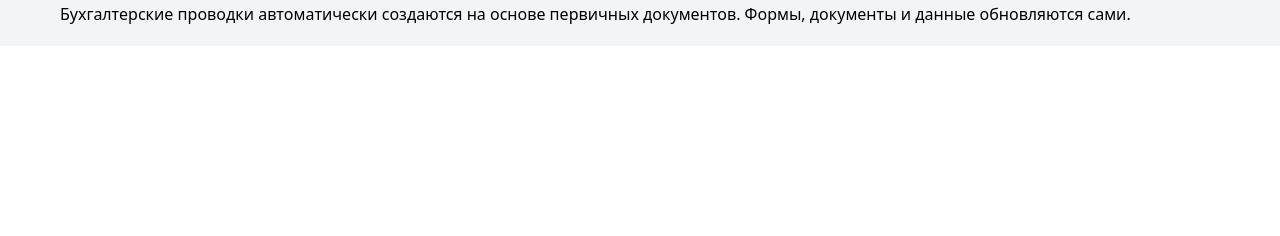
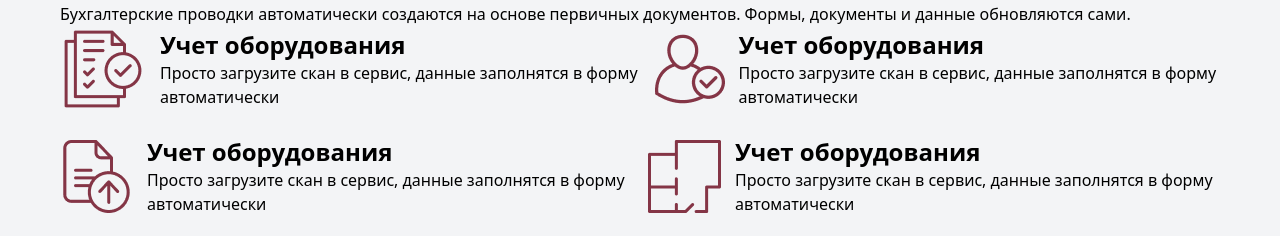
Before and after one commit to habibullohtuganov-ctrl/home_work12, a website: page index.html in a window 1280 px wide. Shown: the part 1339-1575 px from the top of the page. Before the commit the page ends 1385 px from the top, so only its background shows below. Drawn offline with Linux system fonts and the light colour scheme.

Commit message:
eight commit

```diff
--- a/index.html
+++ b/index.html
@@ -90,7 +90,38 @@
                 </div>
                 <img src="./src/img/Frame 955.png">
             </div>
-            <div></div>
+            <div class="flex flex-col lg:flex-row md:flex-col gap-4">
+                  <div class="flex gap-3.5 items-center">
+                    <img src="./src/img/approve (1) 1.png">
+                    <div>
+                        <h1 class="text-2xl font-black ">Учет оборудования</h1>
+                        <p>Просто загрузите скан в сервис, данные заполнятся в форму автоматически</p>
+                    </div>
+                  </div>
+                  <div class="flex gap-3.5 items-center">
+                    <img src="./src/img/user (10) 1.png">
+                    <div>
+                        <h1 class="text-2xl font-black ">Учет оборудования</h1>
+                        <p>Просто загрузите скан в сервис, данные заполнятся в форму автоматически</p>
+                    </div>
+                  </div>
+            </div>
+            <div class="flex flex-col lg:flex-row md:flex-col gap-4 mt-6">
+                  <div class="flex gap-3.5 items-center">
+                    <img src="./src/img/file (11) 1.png">
+                    <div>
+                        <h1 class="text-2xl font-black ">Учет оборудования</h1>
+                        <p>Просто загрузите скан в сервис, данные заполнятся в форму автоматически</p>
+                    </div>
+                  </div>
+                  <div class="flex gap-3.5 items-center">
+                    <img src="./src/img/Group (24).png">
+                    <div>
+                        <h1 class="text-2xl font-black ">Учет оборудования</h1>
+                        <p>Просто загрузите скан в сервис, данные заполнятся в форму автоматически</p>
+                    </div>
+                  </div>
+            </div>
         </div>
     </div>
 
```
Also changed, not shown: src/img/Group (24).png (added), src/img/approve (1) 1.png (added), src/img/file (11) 1.png (added), src/img/user (10) 1.png (added), src/output.css.
